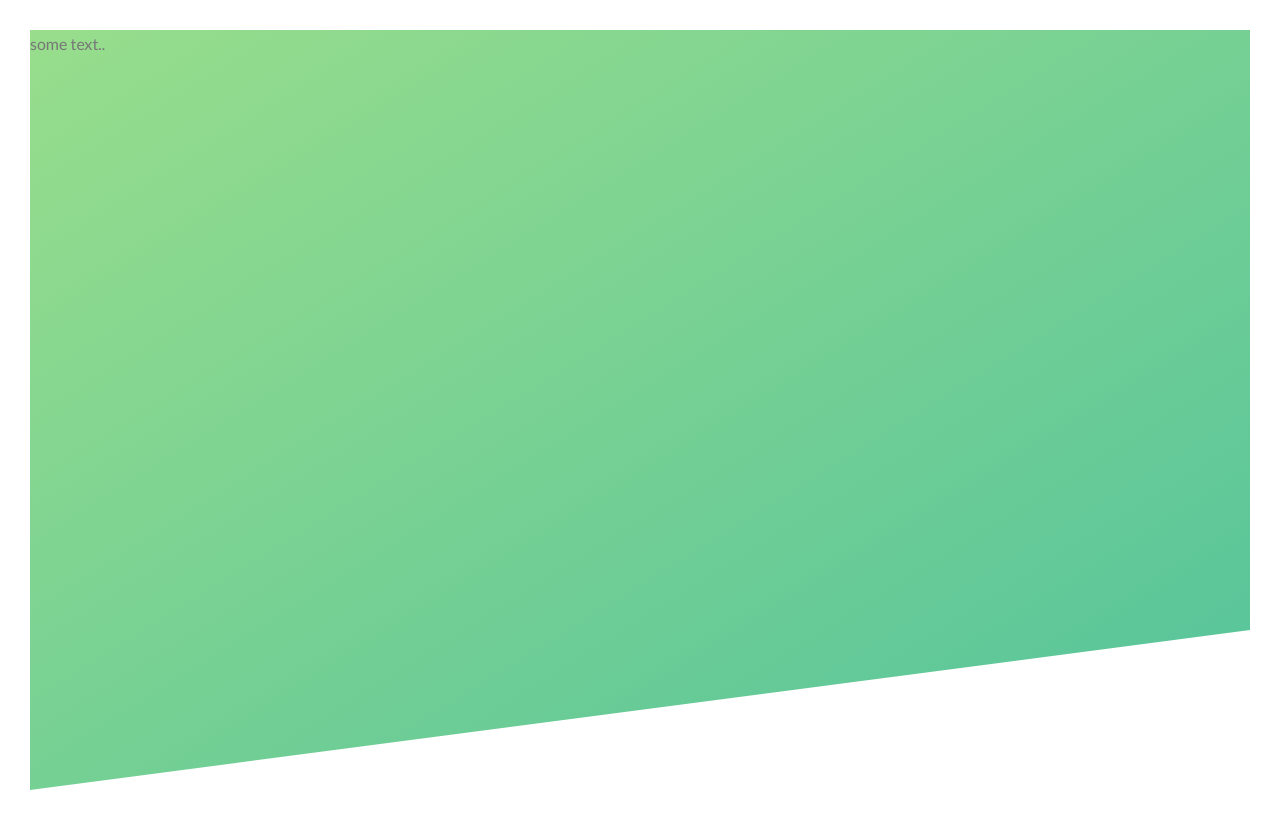
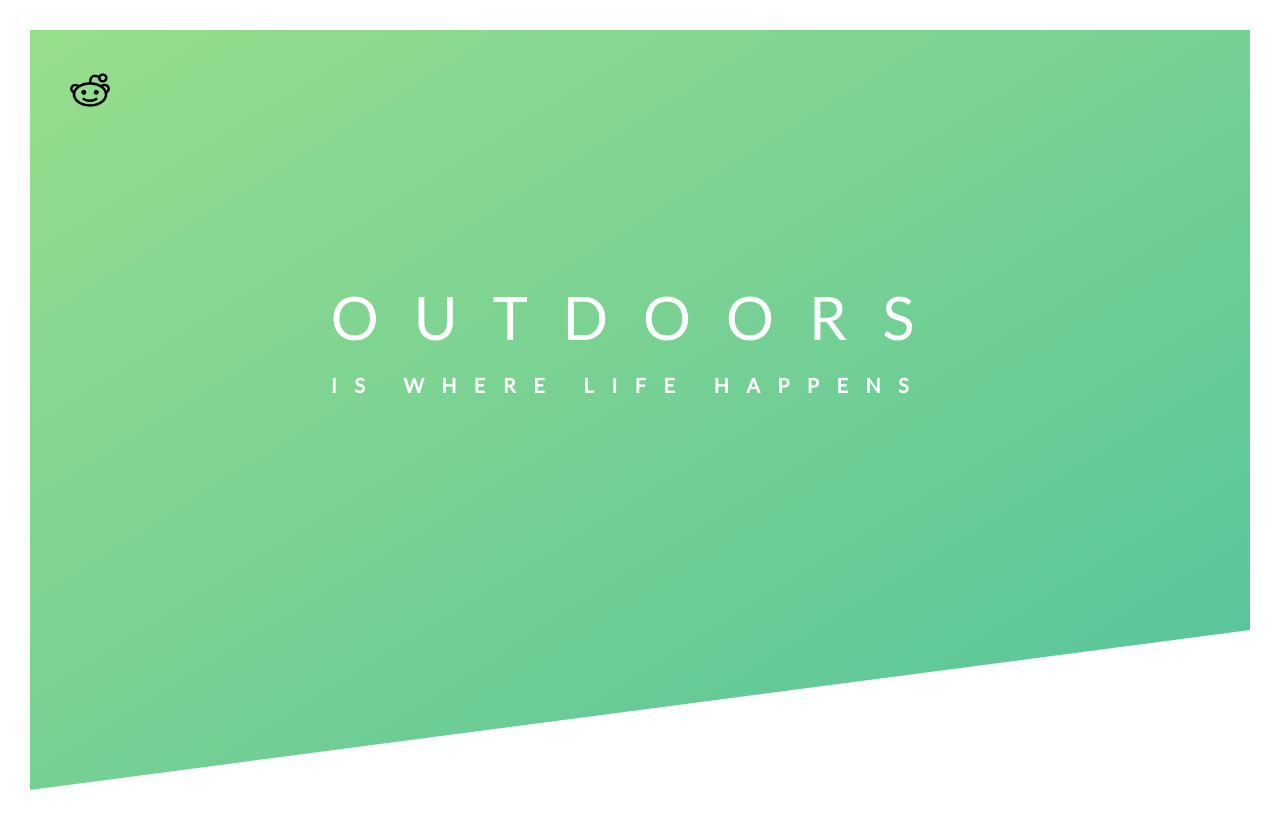
Before and after one commit to iuriifaevskii/css-advanced, a plain HTML site: page index.html in a window 1280 px wide. Drawn offline with Linux system fonts and the light colour scheme.

Commit message:
add transform translate and move text to center of header

```diff
--- a/css/style.css
+++ b/css/style.css
@@ -30,5 +30,45 @@ body {
     url(../img/bg-header.jpg);
     background-size: cover;
     background-position: top;
+    position: relative;
+
     clip-path: polygon(0 0, 100% 0, 100% 75vh, 0 100%);
 }
+
+.logo-box {
+    position: absolute;
+    top: 40px;
+    left: 40px;
+}
+
+.logo {
+    height: 40px;
+}
+
+.text-box {
+    position: absolute;
+    top: 40%;
+    left: 50%;
+    transform: translate(-50%, -50%);
+}
+
+.heading-primary {
+    color: #fff;
+    text-transform: uppercase;
+
+}
+
+.heading-primary-main {
+    display: block;
+    font-size: 60px;
+    font-weight: 400;
+    letter-spacing: 35px;
+}
+
+.heading-primary-sub {
+    display: block;
+    font-size: 20px;
+    font-weight: 700;
+    letter-spacing: 17.4px;
+
+}
--- a/index.html
+++ b/index.html
@@ -9,7 +9,16 @@
 
 <body>
     <header class="header">
-        some text..
+        <div class="logo-box">
+            <img src="img/logo.png" alt="logo" class="logo">
+        </div>
+
+        <div class="text-box">
+            <h1 class="heading-primary">
+                <span class="heading-primary-main">outdoors</span>
+                <span class="heading-primary-sub">is where life happens</span>
+            </h1>
+        </div>
     </header>
 
 </body>
```
Also changed, not shown: img/logo.png (added).
